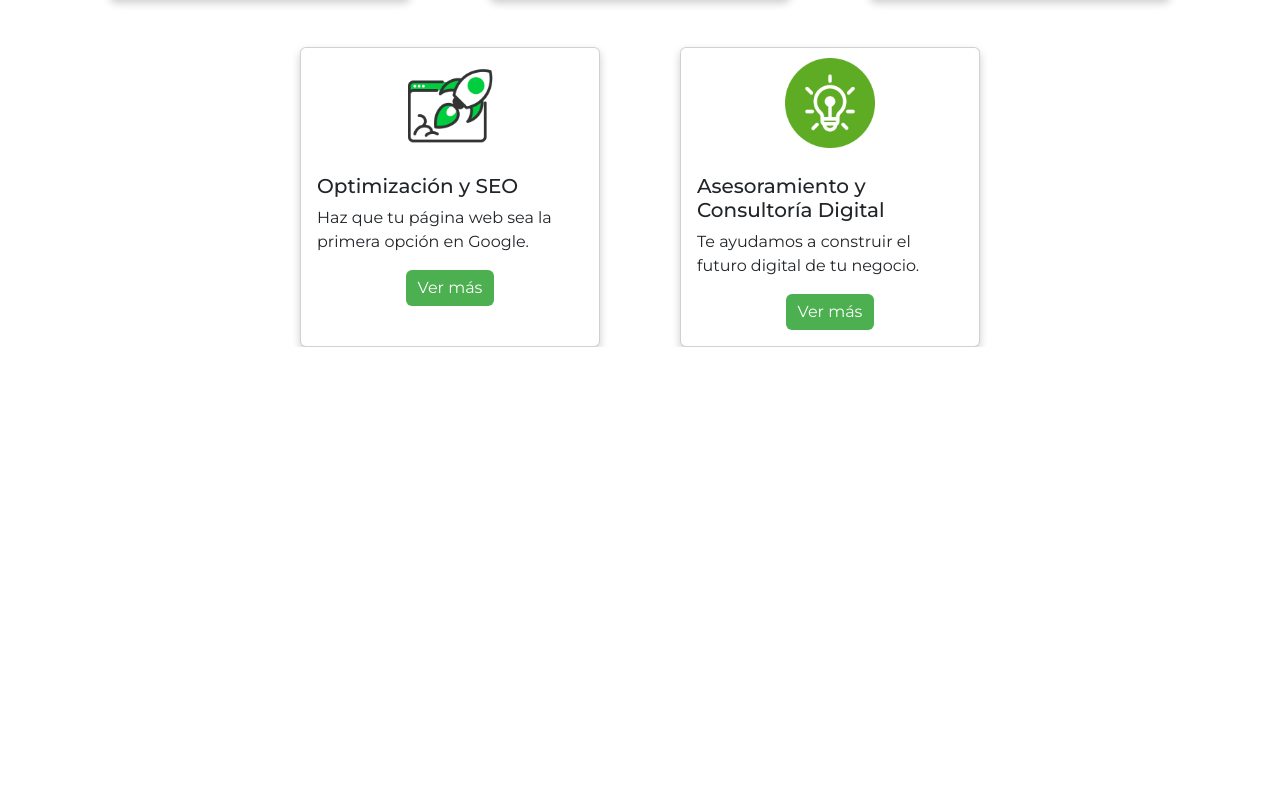
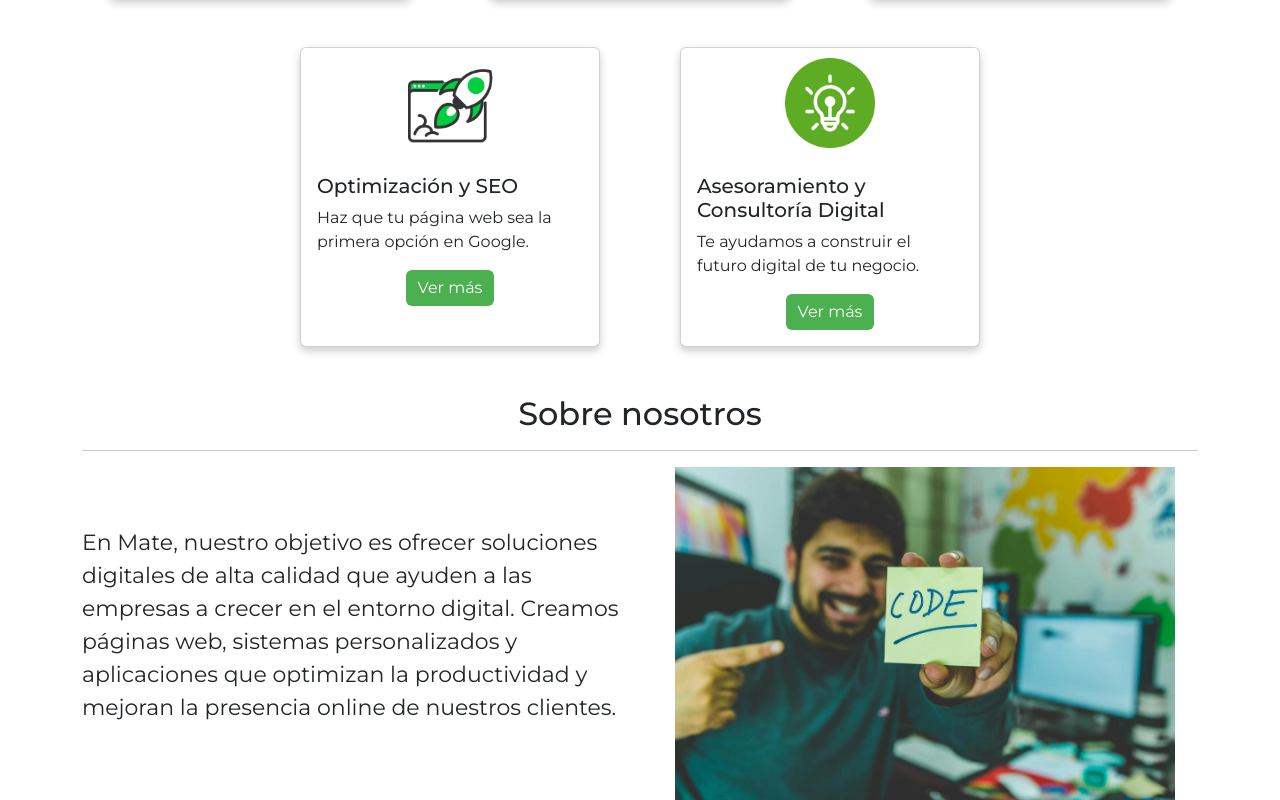
Before and after one commit to ivan-silva22/mate, a React (Vite) app: page / in a window 1280 px wide. Shown: the part 1276-2076 px from the top of the page. Before the commit the page ends 1623 px from the top, so only its background shows below. Built offline with nearby package versions, Linux system fonts and the light colour scheme.

Commit message:
agregue el maquetado de sobre nosotros

```diff
--- a/src/App.css
+++ b/src/App.css
@@ -103,3 +103,11 @@ body{
   border: 0 !important;
   color: #ffff !important;
 }
+
+.sobre-nosotros{
+  font-size: 22px;
+}
+
+.img-sobre-nosotros{
+  width: 500px !important;
+}
--- a/src/components/views/Inicio.jsx
+++ b/src/components/views/Inicio.jsx
@@ -4,6 +4,7 @@ import iconoSistema from "../../../public/desarrollo-sistemas.png";
 import iconoMantenimiento from "../../../public/mantenimiento-web.png";
 import iconoSeo from "../../../public/seo.png";
 import iconoIdea from "../../../public/idea.png";
+import imgSobreNosotros from "../../../public/sobre-nosotros.webp";
 
 const Inicio = () => {
   return (
@@ -27,7 +28,11 @@ const Inicio = () => {
         <Row className="mt-5 justify-content-center">
           <Col md={4} className="d-flex justify-content-center">
             <Card className="card-shadow">
-              <Card.Img className="icono-servicio" variant="top" src={iconoWeb} />
+              <Card.Img
+                className="icono-servicio"
+                variant="top"
+                src={iconoWeb}
+              />
               <Card.Body>
                 <Card.Title>Desarrollo Web</Card.Title>
                 <Card.Text>
@@ -41,9 +46,15 @@ const Inicio = () => {
           </Col>
           <Col md={4} className="d-flex justify-content-center">
             <Card className="card-shadow">
-              <Card.Img className="icono-servicio" variant="top" src={iconoSistema} />
+              <Card.Img
+                className="icono-servicio"
+                variant="top"
+                src={iconoSistema}
+              />
               <Card.Body>
-                <Card.Title>Sistemas y Aplicaciones Web Personalizadas</Card.Title>
+                <Card.Title>
+                  Sistemas y Aplicaciones Web Personalizadas
+                </Card.Title>
                 <Card.Text>
                   Creamos herramientas digitales que impulsan tu productividad.
                 </Card.Text>
@@ -55,7 +66,11 @@ const Inicio = () => {
           </Col>
           <Col md={4} className="d-flex justify-content-center">
             <Card className="card-shadow">
-              <Card.Img className="icono-servicio" variant="top" src={iconoMantenimiento} />
+              <Card.Img
+                className="icono-servicio"
+                variant="top"
+                src={iconoMantenimiento}
+              />
               <Card.Body>
                 <Card.Title>Mantenimiento</Card.Title>
                 <Card.Text>
@@ -69,7 +84,11 @@ const Inicio = () => {
           </Col>
           <Col md={4} className="d-flex justify-content-center mt-5">
             <Card className="card-shadow">
-              <Card.Img className="icono-servicio" variant="top" src={iconoSeo} />
+              <Card.Img
+                className="icono-servicio"
+                variant="top"
+                src={iconoSeo}
+              />
               <Card.Body>
                 <Card.Title>Optimización y SEO</Card.Title>
                 <Card.Text>
@@ -83,7 +102,11 @@ const Inicio = () => {
           </Col>
           <Col md={4} className="d-flex justify-content-center mt-5">
             <Card className="card-shadow">
-              <Card.Img className="icono-servicio" variant="top" src={iconoIdea} />
+              <Card.Img
+                className="icono-servicio"
+                variant="top"
+                src={iconoIdea}
+              />
               <Card.Body>
                 <Card.Title> Asesoramiento y Consultoría Digital</Card.Title>
                 <Card.Text>
@@ -96,6 +119,30 @@ const Inicio = () => {
             </Card>
           </Col>
         </Row>
+        <section className="mt-5">
+          <article className="text-center">
+            <h2>Sobre nosotros</h2>
+            <hr />
+          </article>
+          <Row className="align-items-center justify-content-center">
+            <Col md={6} className="d-flex justify-content-center">
+              <p className="sobre-nosotros">
+                En Mate, nuestro objetivo es ofrecer soluciones digitales de
+                alta calidad que ayuden a las empresas a crecer en el entorno
+                digital. Creamos páginas web, sistemas personalizados y
+                aplicaciones que optimizan la productividad y mejoran la
+                presencia online de nuestros clientes.
+              </p>
+            </Col>
+            <Col md={6} className="d-flex justify-content-center">
+              <Card.Img
+                className="img-sobre-nosotros"
+                variant="top"
+                src={imgSobreNosotros}
+              />
+            </Col>
+          </Row>
+        </section>
       </Container>
     </main>
   );
```
Also changed, not shown: public/sobre-nosotros.webp (added). Lines whose indentation alone changed are shown as unchanged.
